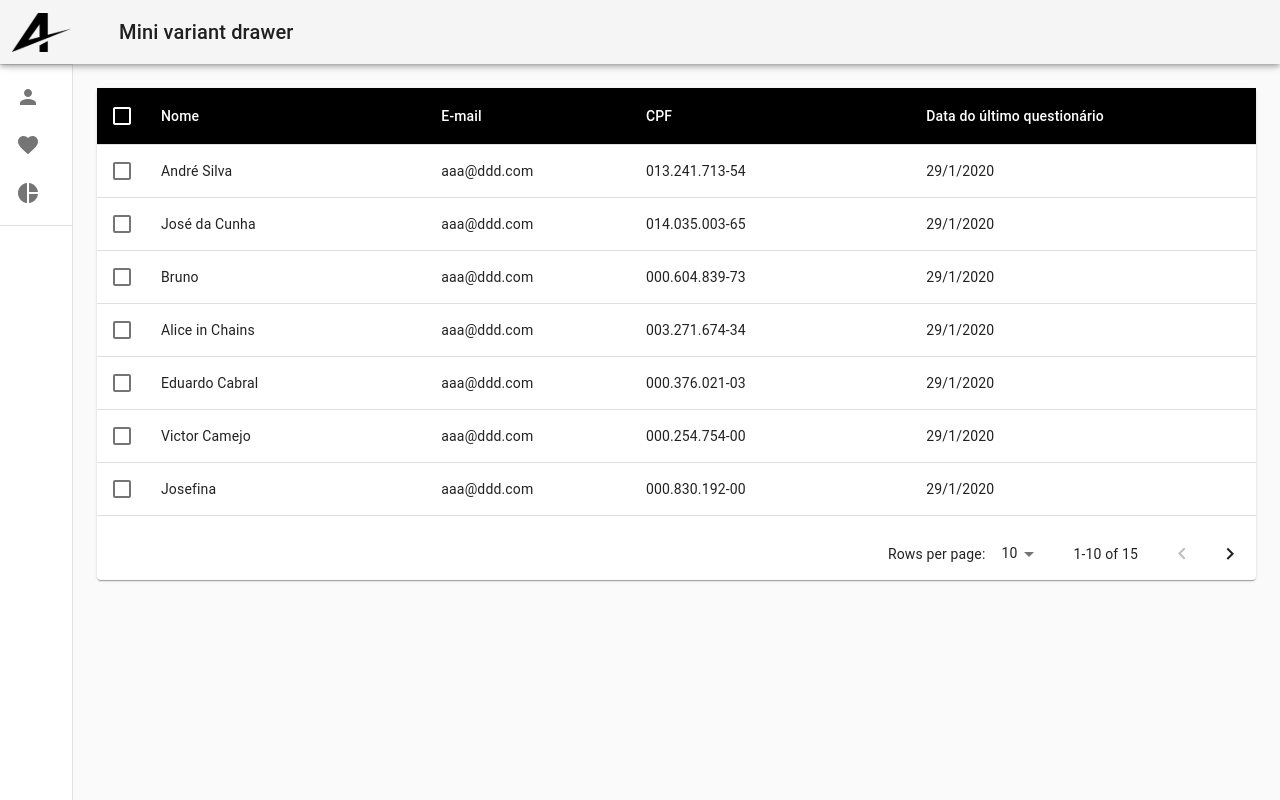
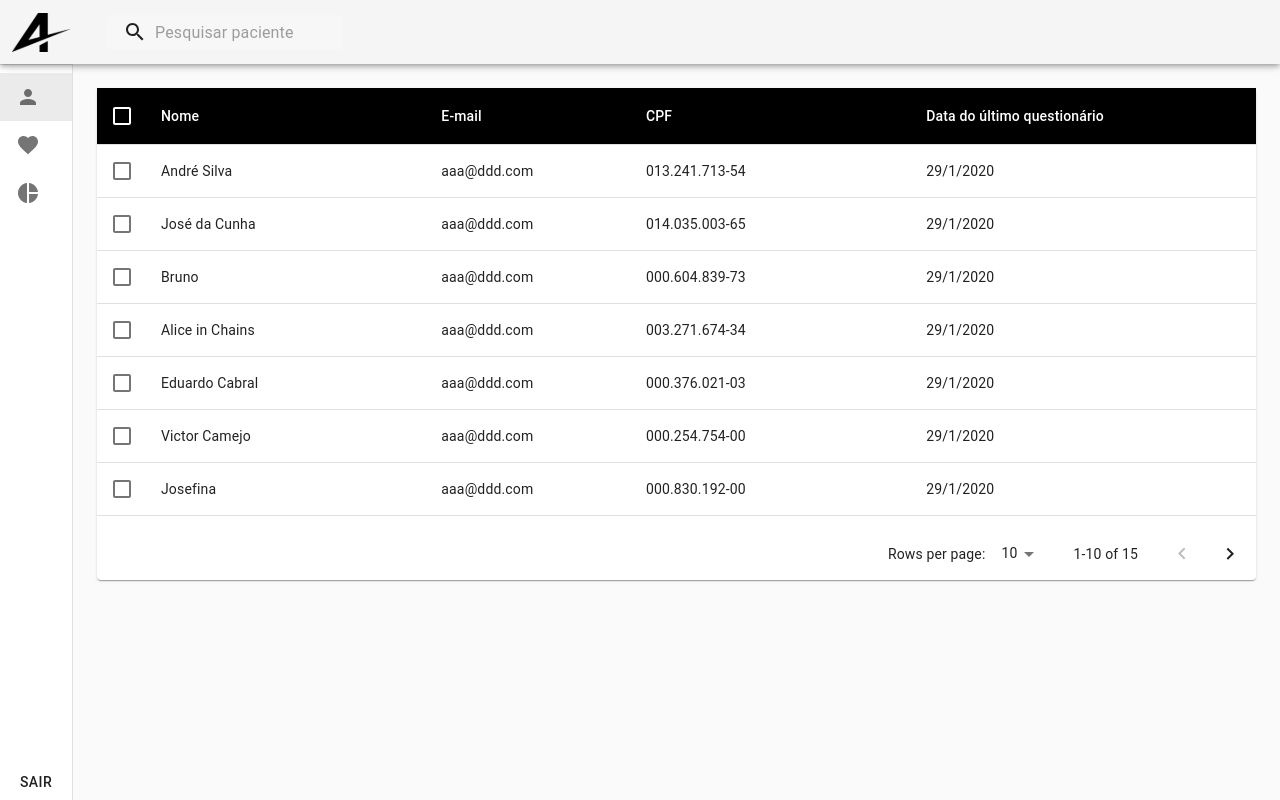
Before and after one commit to menyen/ador-fe, a React (Create React App) app: page / in a window 1280 px wide. Built offline with nearby package versions, Linux system fonts and the light colour scheme.

Commit message:
Add search input at the top bar

```diff
--- a/src/components/LeftNav.tsx
+++ b/src/components/LeftNav.tsx
@@ -1,6 +1,7 @@
 import React from 'react';
 import clsx from 'clsx';
 import {
+  alpha,
   createStyles,
   makeStyles,
   useTheme,
@@ -16,11 +17,14 @@
 import ListItem from '@material-ui/core/ListItem';
 import ListItemIcon from '@material-ui/core/ListItemIcon';
 import ListItemText from '@material-ui/core/ListItemText';
+import Button from '@material-ui/core/Button';
+import InputBase from '@material-ui/core/InputBase';
 import ChevronLeftIcon from '@material-ui/icons/ChevronLeft';
 import ChevronRightIcon from '@material-ui/icons/ChevronRight';
 import PersonIcon from '@material-ui/icons/Person';
 import FavoriteIcon from '@material-ui/icons/Favorite';
 import PieChartIcon from '@material-ui/icons/PieChart';
+import SearchIcon from '@material-ui/icons/Search';
 import logo from '../logo.svg';
 import minilogo from '../mini-logo.svg';
 
@@ -46,9 +50,7 @@
         duration: theme.transitions.duration.enteringScreen,
       }),
     },
-    menuButton: {
-      marginRight: 36,
-    },
+    menuButton: {},
     hide: {
       display: 'none',
     },
@@ -90,6 +92,46 @@
       flexGrow: 1,
       padding: theme.spacing(3),
     },
+    bottomButton: {
+      marginTop: 'auto',
+    },
+    search: {
+      position: 'relative',
+      borderRadius: theme.shape.borderRadius,
+      backgroundColor: alpha(theme.palette.common.white, 0.15),
+      '&:hover': {
+        backgroundColor: alpha(theme.palette.common.white, 0.25),
+      },
+      marginRight: theme.spacing(2),
+      marginLeft: 0,
+      width: '100%',
+      [theme.breakpoints.up('sm')]: {
+        marginLeft: theme.spacing(3),
+        width: 'auto',
+      },
+    },
+    searchIcon: {
+      padding: theme.spacing(0, 2),
+      height: '100%',
+      position: 'absolute',
+      pointerEvents: 'none',
+      display: 'flex',
+      alignItems: 'center',
+      justifyContent: 'center',
+    },
+    inputRoot: {
+      color: 'inherit',
+    },
+    inputInput: {
+      padding: theme.spacing(1, 1, 1, 0),
+      // vertical padding + font size from searchIcon
+      paddingLeft: `calc(1em + ${theme.spacing(4)}px)`,
+      transition: theme.transitions.create('width'),
+      width: '100%',
+      [theme.breakpoints.up('md')]: {
+        width: '20ch',
+      },
+    },
   })
 );
 
@@ -127,9 +169,19 @@
           >
             <img src={minilogo} alt="logo" />
           </IconButton>
-          <Typography variant="h6" noWrap>
-            Mini variant drawer
-          </Typography>
+          <div className={classes.search}>
+            <div className={classes.searchIcon}>
+              <SearchIcon />
+            </div>
+            <InputBase
+              placeholder="Pesquisar paciente"
+              classes={{
+                root: classes.inputRoot,
+                input: classes.inputInput,
+              }}
+              inputProps={{ 'aria-label': 'search' }}
+            />
+          </div>
         </Toolbar>
       </AppBar>
       <Drawer
@@ -157,7 +209,7 @@
         </div>
         <Divider />
         <List>
-          <ListItem button key="PersonIcon">
+          <ListItem button key="PersonIcon" selected>
             <ListItemIcon>
               <PersonIcon />
             </ListItemIcon>
@@ -176,7 +228,7 @@
             <ListItemText primary="Relatórios" />
           </ListItem>
         </List>
-        <Divider />
+        <Button className={classes.bottomButton}>SAIR</Button>
       </Drawer>
     </div>
   );
```
